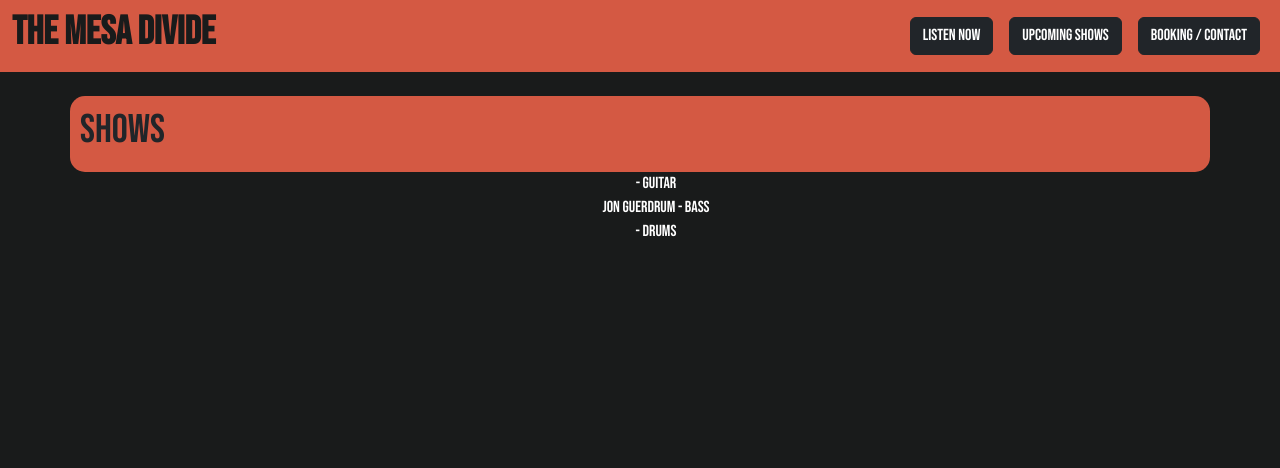
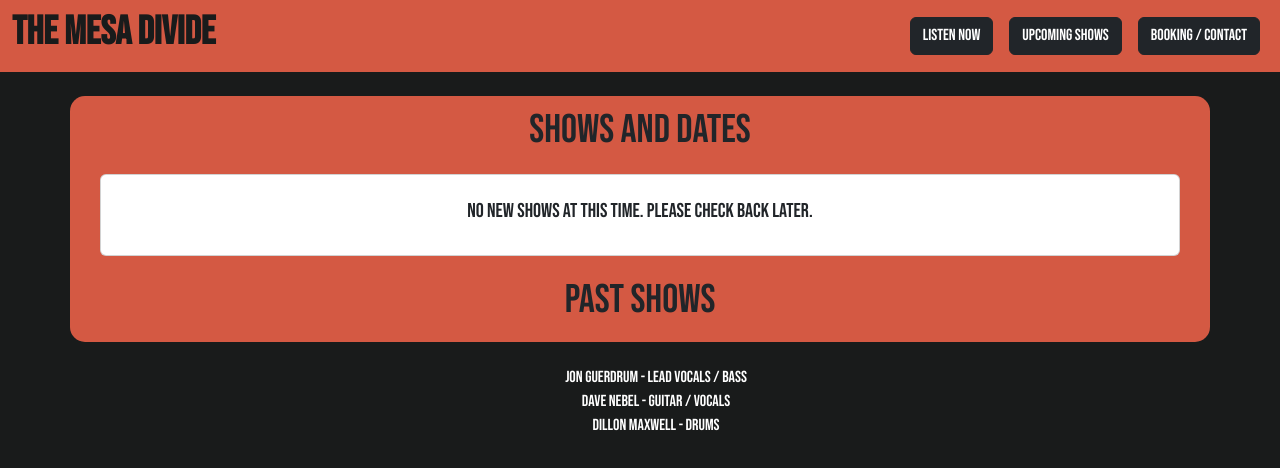
Before and after one commit to kjosenenko/mesa-vue, a Vue app: page /shows in a window 1280 px wide. Shown: the top 468 px of the page. Built offline with nearby package versions, Linux system fonts and the light colour scheme.

Commit message:
Update bio / add show components

```diff
--- a/src/App.vue
+++ b/src/App.vue
@@ -10,5 +10,6 @@ import Footer from './components/Footer.vue'
   <div id="container-div" className="container">
     <RouterView />
   </div>
+  <br />
   <Footer />
 </template>
--- a/src/components/Footer.vue
+++ b/src/components/Footer.vue
@@ -1,7 +1,7 @@
 <template>
   <ul className='white center-text'>
-    <li> - Guitar</li>
-    <li>Jon Guerdrum - Bass</li>
-    <li> - Drums</li>
+    <li>Jon Guerdrum - Lead Vocals / Bass</li>
+    <li>Dave Nebel - Guitar / Vocals</li>
+    <li>Dillon Maxwell - Drums</li>
   </ul>
 </template>
--- /dev/null
+++ b/src/components/Show.vue
@@ -0,0 +1,12 @@
+<template>
+  <div className="card" key={show.id}>
+    <div className="row">
+      <div className="col-md-12">
+        <div className="card-body">
+          <h3>{show.venue}</h3>
+          <h5>{showDateTime}</h5>
+        </div>
+      </div>
+    </div>
+  </div>
+</template>
--- a/src/views/Home.vue
+++ b/src/views/Home.vue
@@ -5,7 +5,7 @@
     <br />
     <div className='container'>
       <p className='black'>
-        Stilted.  A three-piece rock and roll band from Fort Collins, Colorado.  Playing original music that runs the gauntlet from indie rock to (heavy) alternative, Stilted was once described as sounding like “the bastard love child of Nirvana and the Talking Heads”. Cody Hitchcock plays guitar and casts his male gaze towards your mom. Thom Miller plays bass and doesn’t give a shit about your social media. K.J. Osenenko plays drums and thinks your favorite band sucks. Despite these misanthropic personality quirks…or perhaps because of them, Stilted delivers a loud and rambunctious set of original music designed to knock your god-damned socks off.
+        As dirty, heavy, and looming as the desert landform that takes their name, the Mesa Divide formed in the fall of 2019. The Mesa Divide is comprised of three musicians who are no stranger to the local scene (Members of SpaceEagle, Lanedecay, Ashes (Chicago) ). Their influences pull from the desert rock scene of the 1990s, thrash classics, and stoner-doom. The result is a sound that is as crushing as it is melodic.
       </p>
     </div>
     <div className="btn-group d-none d-lg-block">
--- a/src/views/Shows.vue
+++ b/src/views/Shows.vue
@@ -1,5 +1,15 @@
+<script setup>
+  import Show from '../components/Show.vue'
+</script>
+
 <template>
-  <div class="shows">
-    <h1>Shows</h1>
+  <div>
+    <h1 className="center-text monoton">SHOWS AND DATES</h1>
+    <div className="card">
+      <div className="card-body">
+        <h5 className="center-text">No new shows at this time. Please check back later.</h5>
+      </div>
+    </div>
+    <h1 className="center-text monoton">PAST SHOWS</h1>
   </div>
 </template>
```
